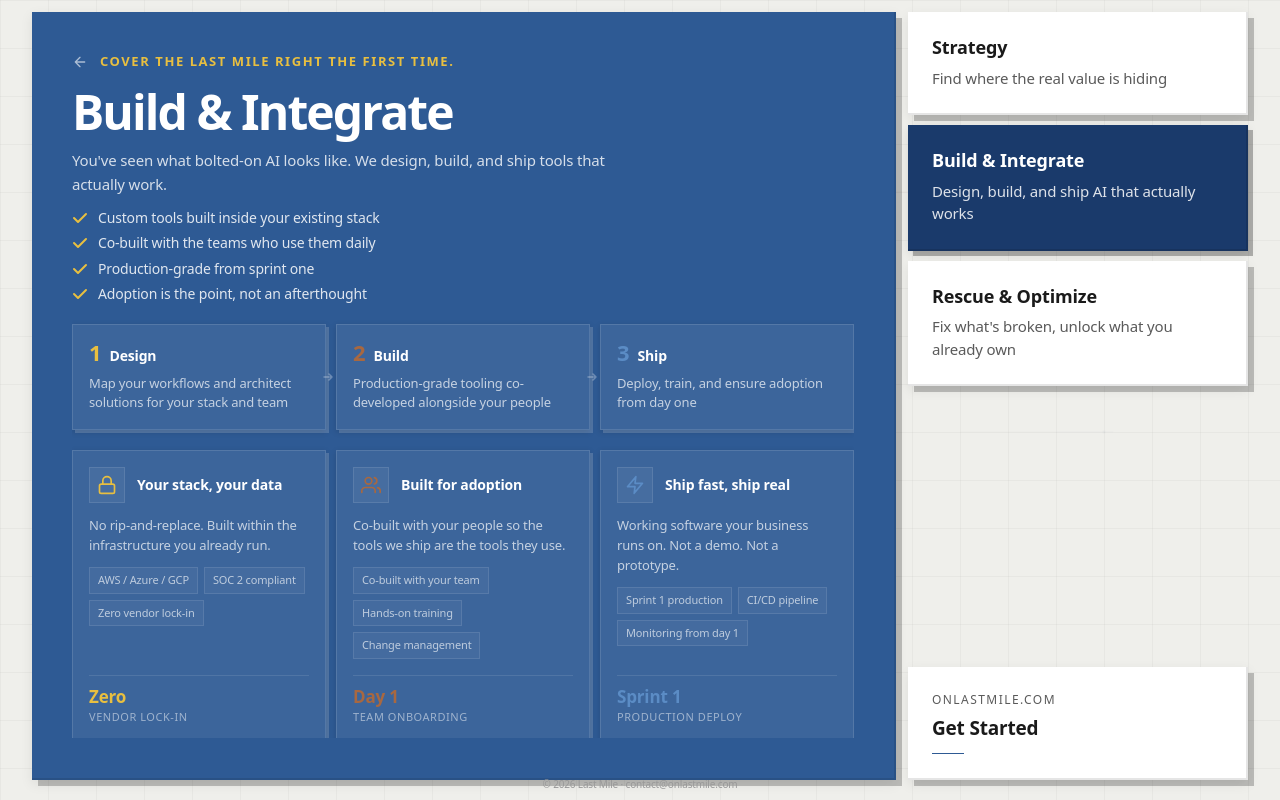
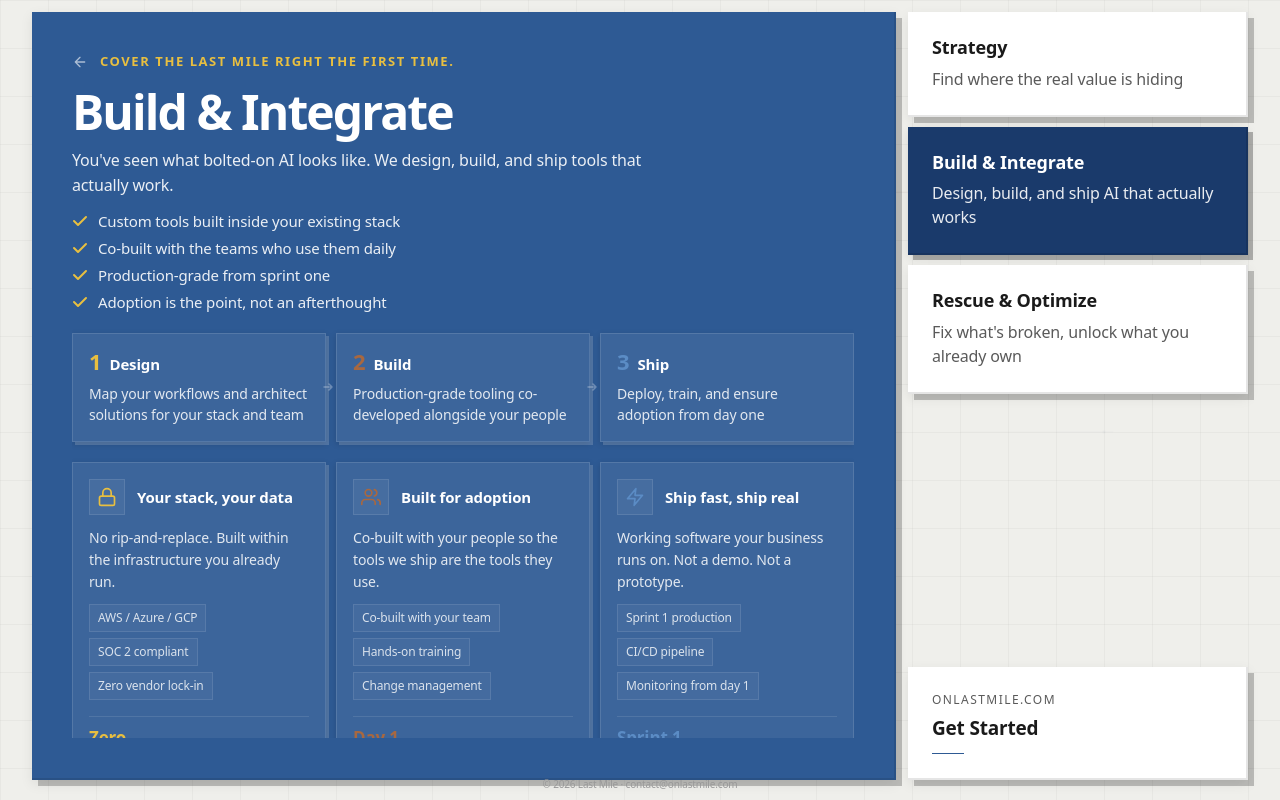
Before and after one commit to i-bb/integrating-agents, a React (Vite) app: page / in a window 1280 px wide. Both pictures are taken after a click on the button 1078 px from the left and 187 px from the top of the page. Built offline with nearby package versions, Linux system fonts and the light colour scheme; a web font is replaced by a local one.

Commit message:
ui: boost font sizes and text contrast across all panels, form, and hero
Co-authored-by: factory-droid[bot] <138933559+factory-droid[bot]@users.noreply.github.com>

```diff
--- a/src/App.tsx
+++ b/src/App.tsx
@@ -20,14 +20,14 @@ function HomeContent() {
   return (
     <div className="flex flex-col lg:h-full">
       <div className="flex flex-col justify-center flex-1 lg:flex-none lg:pt-4">
-        <p className="text-[12px] sm:text-[13px] font-semibold text-white/60 tracking-[0.15em] uppercase mb-4 sm:mb-5">
+        <p className="text-[13px] sm:text-[14px] font-semibold text-white/80 tracking-[0.15em] uppercase mb-4 sm:mb-5">
           Last Mile
         </p>
         <h1 className="text-[2rem] sm:text-[3.2rem] md:text-[4rem] lg:text-[3.6rem] font-black leading-[1.05] sm:leading-[1.0] tracking-[-0.03em] sm:tracking-[-0.04em] text-white">
           AI gets you close.<br />We get you<br />
           <span className="text-[var(--color-secondary)]">the rest of the way.</span>
         </h1>
-        <p className="mt-4 sm:mt-5 text-[14px] sm:text-[16px] text-white/80 leading-[1.7] max-w-lg">
+        <p className="mt-4 sm:mt-5 text-[15px] sm:text-[17px] text-white/90 leading-[1.7] max-w-lg">
           Your AI tools are live. Your team is trained. But the results you were promised still aren't showing up. It all lives in the last mile. That's where every enterprise gets stuck. And that's our specialty.
         </p>
       </div>
@@ -174,13 +174,13 @@ function ServiceContent({ view, onBack }: { view: 'strategy' | 'transformation'
       <h2 className="text-[2rem] sm:text-[2.6rem] md:text-[3rem] font-black leading-[1.0] tracking-[-0.04em] text-white mb-3">
         {c.title}
       </h2>
-      <p className="text-[15px] text-white/80 leading-[1.6] max-w-xl mb-3">
+      <p className="text-[16px] text-white/90 leading-[1.6] max-w-xl mb-3">
         {c.intro}
       </p>
 
       <ul className="space-y-1.5 mb-5">
         {c.bullets.map((b, i) => (
-          <li key={i} className="flex items-start gap-2.5 text-[14px] text-white/85">
+          <li key={i} className="flex items-start gap-2.5 text-[15px] text-white/90">
             <svg className="mt-0.5 w-4 h-4 flex-shrink-0 text-[var(--color-secondary)]" viewBox="0 0 16 16" fill="none" stroke="currentColor" strokeWidth="2" strokeLinecap="round" strokeLinejoin="round"><polyline points="2 8 6 12 14 4"/></svg>
             <span className="leading-[1.4]">{b}</span>
           </li>
@@ -192,9 +192,9 @@ function ServiceContent({ view, onBack }: { view: 'strategy' | 'transformation'
           <div key={i} className="border border-white/12 bg-white/[0.07] p-4 card-inner relative">
             <div className="flex items-baseline gap-2 mb-2">
               <span className="text-[22px] font-black leading-none" style={{ color: stepColors[i] }}>{p.step}</span>
-              <span className="text-[14px] font-bold text-white">{p.label}</span>
+              <span className="text-[15px] font-bold text-white">{p.label}</span>
             </div>
-            <p className="text-[13px] text-white/70 leading-[1.5]">{p.detail}</p>
+            <p className="text-[14px] text-white/85 leading-[1.5]">{p.detail}</p>
             {i < 2 && (
               <div className="hidden sm:block absolute top-1/2 -right-[9px] -translate-y-1/2 z-10">
                 <svg width="12" height="12" viewBox="0 0 12 12" fill="none"><path d="M2 6h8M7 3l3 3-3 3" stroke="white" strokeOpacity="0.3" strokeWidth="1.5" strokeLinecap="round" strokeLinejoin="round"/></svg>
@@ -211,17 +211,17 @@ function ServiceContent({ view, onBack }: { view: 'strategy' | 'transformation'
               <div className="w-9 h-9 flex items-center justify-center border border-white/10 bg-white/[0.05] flex-shrink-0" style={{ color: stepColors[i] }}>
                 {cap.icon}
               </div>
-              <p className="text-[14px] font-bold text-white">{cap.title}</p>
+              <p className="text-[15px] font-bold text-white">{cap.title}</p>
             </div>
-            <p className="text-[13px] text-white/70 leading-[1.55] mb-3">{cap.desc}</p>
+            <p className="text-[14px] text-white/85 leading-[1.55] mb-3">{cap.desc}</p>
             <div className="flex flex-wrap gap-1.5 mb-4">
               {cap.tags.map((tag, j) => (
-                <span key={j} className="text-[11px] font-medium px-2 py-1 border border-white/10 bg-white/[0.04] text-white/65">{tag}</span>
+                <span key={j} className="text-[12px] font-medium px-2 py-1 border border-white/10 bg-white/[0.04] text-white/80">{tag}</span>
               ))}
             </div>
             <div className="border-t border-white/10 pt-3 mt-auto">
               <p className="text-[17px] font-black leading-none" style={{ color: stepColors[i] }}>{cap.stat}</p>
-              <p className="text-[11px] text-white/50 mt-1 uppercase tracking-wider">{cap.statLabel}</p>
+              <p className="text-[12px] text-white/70 mt-1 uppercase tracking-wider">{cap.statLabel}</p>
             </div>
           </div>
         ))}
@@ -238,7 +238,7 @@ function ContactContent({ onBack }: { onBack: () => void }) {
     await new Promise(r => setTimeout(r, 600))
     setSent(true)
   }
-  const input = 'w-full border border-white/20 bg-white/[0.08] px-4 py-3 text-[14px] text-white placeholder:text-white/50 focus:outline-none focus:border-[var(--color-secondary)]/60 focus:bg-white/[0.1] transition-all card-inner'
+  const input = 'w-full border border-white/20 bg-white/[0.08] px-4 py-3 text-[15px] text-white placeholder:text-white/50 focus:outline-none focus:border-[var(--color-secondary)]/60 focus:bg-white/[0.1] transition-all card-inner'
 
   if (sent) {
     return (
@@ -247,7 +247,7 @@ function ContactContent({ onBack }: { onBack: () => void }) {
           <svg className="w-7 h-7 text-[var(--color-secondary)]" viewBox="0 0 24 24" fill="none" stroke="currentColor" strokeWidth="2.5" strokeLinecap="round" strokeLinejoin="round"><polyline points="20 6 9 17 4 12"/></svg>
         </div>
         <h3 className="text-[1.5rem] font-black text-white">We'll be in touch.</h3>
-        <p className="mt-2 text-[15px] text-white/70 max-w-sm">Expect a response within 24 hours. We'll come prepared with questions specific to your business.</p>
+        <p className="mt-2 text-[16px] text-white/85 max-w-sm">Expect a response within 24 hours. We'll come prepared with questions specific to your business.</p>
       </div>
     )
   }
@@ -264,43 +264,43 @@ function ContactContent({ onBack }: { onBack: () => void }) {
       <h2 className="text-[1.8rem] sm:text-[2.2rem] md:text-[2.8rem] font-black leading-[1.05] tracking-[-0.03em] text-white mb-2">
         Let's talk.
       </h2>
-      <p className="text-[15px] text-white/80 mb-6 max-w-lg">
+      <p className="text-[16px] text-white/90 mb-6 max-w-lg">
         Tell us where you're stuck. We'll respond within 24 hours with a perspective on how to move forward.
       </p>
 
       <form onSubmit={handleSubmit(onSubmit)} className="flex-1 flex flex-col gap-4">
         <div className="grid grid-cols-1 sm:grid-cols-2 gap-4">
           <div>
-            <label className="block text-[11px] font-semibold text-white/60 uppercase tracking-wider mb-1.5">Name *</label>
+            <label className="block text-[12px] font-semibold text-white/80 uppercase tracking-wider mb-1.5">Name *</label>
             <input {...register('name', { required: true })} className={input} placeholder="Full name" />
             {errors.name && <p className="mt-1.5 text-[11px] text-[var(--color-tertiary)]">Required</p>}
           </div>
           <div>
-            <label className="block text-[11px] font-semibold text-white/60 uppercase tracking-wider mb-1.5">Work Email *</label>
+            <label className="block text-[12px] font-semibold text-white/80 uppercase tracking-wider mb-1.5">Work Email *</label>
             <input type="email" {...register('email', { required: true, pattern: /^[^\s@]+@[^\s@]+\.[^\s@]+$/ })} className={input} placeholder="you@company.com" />
             {errors.email && <p className="mt-1.5 text-[11px] text-[var(--color-tertiary)]">Valid work email required</p>}
           </div>
         </div>
         <div className="grid grid-cols-1 sm:grid-cols-2 gap-4">
           <div>
-            <label className="block text-[11px] font-semibold text-white/60 uppercase tracking-wider mb-1.5">Company *</label>
+            <label className="block text-[12px] font-semibold text-white/80 uppercase tracking-wider mb-1.5">Company *</label>
             <input {...register('company', { required: true })} className={input} placeholder="Company name" />
             {errors.company && <p className="mt-1.5 text-[11px] text-[var(--color-tertiary)]">Required</p>}
           </div>
           <div>
-            <label className="block text-[11px] font-semibold text-white/60 uppercase tracking-wider mb-1.5">Role</label>
+            <label className="block text-[12px] font-semibold text-white/80 uppercase tracking-wider mb-1.5">Role</label>
             <input {...register('role')} className={input} placeholder="Your title" />
           </div>
         </div>
         <div className="flex-1 flex flex-col">
-          <label className="block text-[11px] font-semibold text-white/60 uppercase tracking-wider mb-1.5">What's the challenge? *</label>
+          <label className="block text-[12px] font-semibold text-white/80 uppercase tracking-wider mb-1.5">What's the challenge? *</label>
           <textarea {...register('needs', { required: true })} className={`${input} flex-1 min-h-[100px] resize-none`} placeholder="What are you trying to accomplish with AI? Where are things falling short?" />
           {errors.needs && <p className="mt-1.5 text-[11px] text-[var(--color-tertiary)]">Required</p>}
         </div>
         <button type="submit" disabled={isSubmitting} className="w-full py-3.5 text-[15px] font-bold bg-[var(--color-secondary)] text-white hover:bg-[var(--color-secondary-hover)] transition-all disabled:opacity-60 cursor-pointer tracking-wide card-inner hover:translate-y-[-1px]">
           {isSubmitting ? 'Sending...' : 'Send'}
         </button>
-        <p className="text-[12px] text-white/40 text-center">No spam. No obligation. Just a conversation.</p>
+        <p className="text-[13px] text-white/60 text-center">No spam. No obligation. Just a conversation.</p>
       </form>
     </div>
   )
@@ -362,8 +362,8 @@ function NavButton({ item, isActive, onActivate }: {
         }`} style={{ transitionDuration: '0.15s' }}>
           {item.title}
         </p>
-        <p className={`text-[14px] sm:text-[15px] leading-[1.5] mt-2 transition-colors ${
-          isActive ? 'text-white/85' : hovering ? 'text-white/85' : 'text-[var(--color-text-secondary)]'
+        <p className={`text-[15px] sm:text-[16px] leading-[1.5] mt-2 transition-colors ${
+          isActive ? 'text-white/90' : hovering ? 'text-white/90' : 'text-[var(--color-text-secondary)]'
         }`} style={{ transitionDuration: '0.15s' }}>
           {item.desc}
         </p>
```
